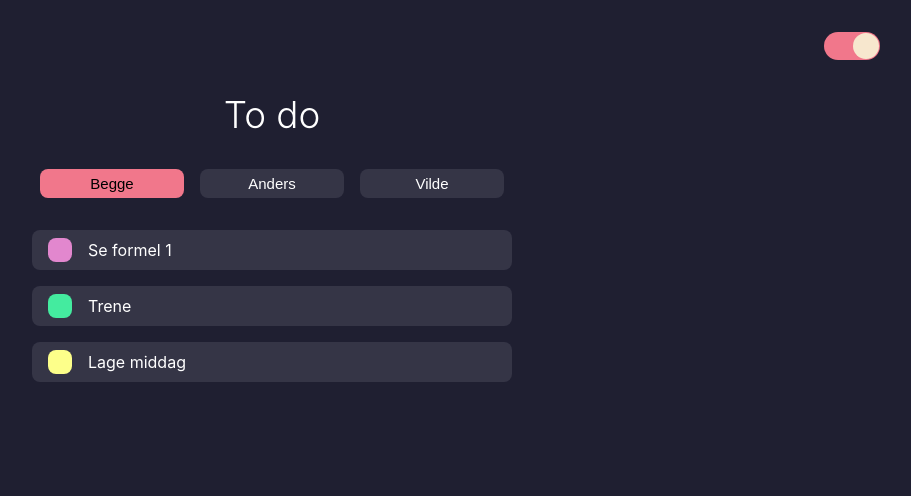
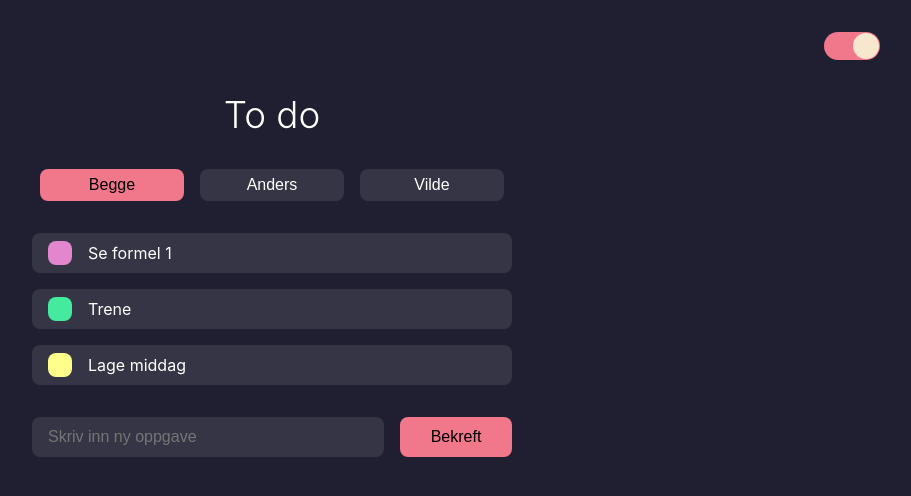
Before and after one commit to AndersAarsaether/Gilbert, a React (Create React App) app: page /todo in a window 1280 px wide. Shown: the top 496 px of the page, without its empty margins (368-1279 px from the left). Built offline with nearby package versions, Linux system fonts and the light colour scheme.

Commit message:
Todos finished

```diff
--- a/src/components/Checklist.tsx
+++ b/src/components/Checklist.tsx
@@ -5,7 +5,7 @@ import { Task } from "models/task";
 import CheckIcon from "icons/CheckIcon";
 
 //Animations
-const fadeIn = keyframes`
+const fadeInLeft = keyframes`
   from {
     padding-right: 3rem;
     opacity: 0;
@@ -14,7 +14,16 @@ const fadeIn = keyframes`
     padding-right: 0;
     opacity: 1;
   }
-`
+`;
+
+const fadeIn = keyframes`
+  from {
+    opacity: 0;
+  }
+  to {
+    opacity: 1;
+  }
+`;
 
 const fadeOut = keyframes`
   from {
@@ -23,11 +32,13 @@ const fadeOut = keyframes`
   to {
     opacity: 0;
   }
-`
+`;
 
 //Styles
 const ListWrapper = styled.div`
   width: 100%;
+  margin-top: 2rem;
+  margin-bottom: 1rem;
 `;
 
 const TaskWrapper = styled.div<{ background: string }>`
@@ -58,11 +69,22 @@ const Checkbox = styled.button<{ background: string }>`
 
 const Text = styled.span<{ color: string }>`
   color: ${(props) => props.color};
+  font-size: medium;
 `;
 
 const CheckIconWrapper = styled.div`
+  animation: ${fadeInLeft} 0.5s ease forwards;
+`;
+
+const FinishedText = styled.div<{ color: string }>`
+  display: flex;
+  justify-content: center;
+  font-size: 2rem;
+  font-weight: 300;
+  margin-bottom: 1rem;
+  color: ${(props) => props.color};
   animation: ${fadeIn} 0.5s ease forwards;
-`
+`;
 
 interface ChecklistProps {
   tasks: Task[];
@@ -83,7 +105,6 @@ const Checklist: FC<ChecklistProps> = ({
   checkBoxColors,
   checkColor,
 }) => {
-
   const updateTask = (index: number) => {
     const newState = [...tasks];
     newState[index] = { ...newState[index], finished: true };
@@ -91,15 +112,20 @@ const Checklist: FC<ChecklistProps> = ({
   };
 
   const filterTasks = () => {
-    setTasks(tasks.filter(task => !task.finished));
-  }
+    setTasks(tasks.filter((task) => !task.finished));
+  };
 
   let counter = 0;
 
+  console.log(tasks);
   return (
     <ListWrapper>
+      {tasks.filter((task) => task.category == category).length == 0 && (
+        <FinishedText color={fontColor}> Ingen flere oppgaver </FinishedText>
+      )}
       {tasks.map(
-        (task, i) => task.category === category && (
+        (task, i) =>
+          task.category === category && (
             <CSSTransition
               key={counter}
               in={!task.finished}
--- a/src/components/InputWithButton.tsx
+++ b/src/components/InputWithButton.tsx
@@ -1,11 +1,78 @@
-import React, { FC } from "react";
+import React, { FC, useState } from "react";
+import styled from "styled-components";
+
+const InputWrapper = styled.div`
+  display: flex;
+  width: 100%;
+  gap: 1rem;
+  justify-content: space-between;
+`;
+
+const Input = styled.input<{ background: string; fontColor: string }>`
+  display: flex;
+  flex: 3;
+  background: ${(props) => props.background};
+  color: ${(props) => props.fontColor};
+  font-size: medium;
+  height: 2.5rem;
+  border-radius: 0.5rem;
+  border-width: 0;
+  padding-left: 1rem;
+`;
+
+const Button = styled.button<{ color: string; fontColor: string }>`
+  display: flex;
+  align-items: center;
+  justify-content: center;
+  flex: 1;
+  background-color: ${(props) => props.color};
+  color: ${(props) => props.fontColor};
+  border-radius: 0.5rem;
+  border-width: 0;
+  font-size: medium;
+`;
 
 interface InputWithButtonProps {
-
+  inputColor: string;
+  fontColor: string;
+  buttonColor: string;
+  buttonFontColor: string;
+  onSubmit: (input: string | undefined) => void;
 }
 
-const InputWithButton: FC<InputWithButtonProps> = () => {
-    return <div />
-}
+const InputWithButton: FC<InputWithButtonProps> = ({
+  inputColor,
+  fontColor,
+  buttonColor,
+  buttonFontColor,
+  onSubmit,
+}) => {
+  const [text, setText] = useState<string>("");
+
+  const handleButtonClick = () => {
+    onSubmit(text);
+    setText("");
+  };
+
+  return (
+    <InputWrapper>
+      <Input
+        type="text"
+        background={inputColor}
+        fontColor={fontColor}
+        placeholder="Skriv inn ny oppgave"
+        onChange={(e) => setText(e.target.value)}
+        value={text}
+      />
+      <Button
+        color={buttonColor}
+        fontColor={buttonFontColor}
+        onClick={handleButtonClick}
+      >
+        Bekreft
+      </Button>
+    </InputWrapper>
+  );
+};
 
 export default InputWithButton;
--- a/src/components/PageWrapper.tsx
+++ b/src/components/PageWrapper.tsx
@@ -7,6 +7,7 @@ const Container = styled.div`
   flex-direction: column;
   width: 100%;
   max-width: 30rem;
+  margin-inline: 1rem;
 `;
 
 interface PageWrapperProps {
--- a/src/components/RadioButtons.tsx
+++ b/src/components/RadioButtons.tsx
@@ -4,9 +4,9 @@ import styled from "styled-components";
 const OptionWrapper = styled.div`
   display: flex;
   justify-content: space-around;
-  height: 1.8rem;
+  height: 2rem;
   width: 100%;
-  margin-block: 2rem;
+  margin-top: 2rem;
 `;
 
 const Option = styled.button<{ backgroundColor: string }>`
@@ -19,7 +19,7 @@ const Option = styled.button<{ backgroundColor: string }>`
 
 const Text = styled.span<{ color: string }>`
   color: ${(props) => props.color};
-  font-size: 15px;
+  font-size: medium;
 `;
 
 interface RadioButtonsProps {
--- a/src/screens/todo/Todo.tsx
+++ b/src/screens/todo/Todo.tsx
@@ -29,6 +29,20 @@ const Todo: FC<TodoProps> = ({
 }) => {
   const [user, setUser] = useState<string>("Begge");
 
+  const onAdd = (input: string | undefined) => {
+    if (input == undefined) {
+      return;
+    }
+    const todo = {
+      description: input,
+      category: user,
+      finished: false,
+    } as Task;
+    const todosCopy = [...todos];
+    todosCopy.push(todo);
+    setTodos(todosCopy);
+  };
+
   return (
     <PageWrapper>
       <Title text="To do" color={fontColor} />
@@ -50,7 +64,13 @@ const Todo: FC<TodoProps> = ({
         checkColor={checkmarkColor}
         checkBoxColors={checkboxColors}
       />
-      <InputWithButton />
+      <InputWithButton
+        inputColor={foregroundColor}
+        fontColor={fontColor}
+        buttonColor={controlColor}
+        buttonFontColor={fontContrastColor}
+        onSubmit={onAdd}
+      />
     </PageWrapper>
   );
 };
--- a/src/screens/todo/TodoContainer.tsx
+++ b/src/screens/todo/TodoContainer.tsx
@@ -35,11 +35,11 @@ const TodoContainer: FC = () => {
     { description: "Lage middag", category: "Begge", finished: false },
   ] as Task[];
 
-  const [todos, setTodos] = useState<Task[]>(mockTodos)
+  const [todos, setTodos] = useState<Task[]>(mockTodos);
 
   useEffect(() => {
-    dispatch(updateTasks(todos))
-  }, [todos])
+    dispatch(updateTasks(todos));
+  }, [todos]);
 
   return (
     <Todo
```
Lines whose indentation alone changed are shown as unchanged.
